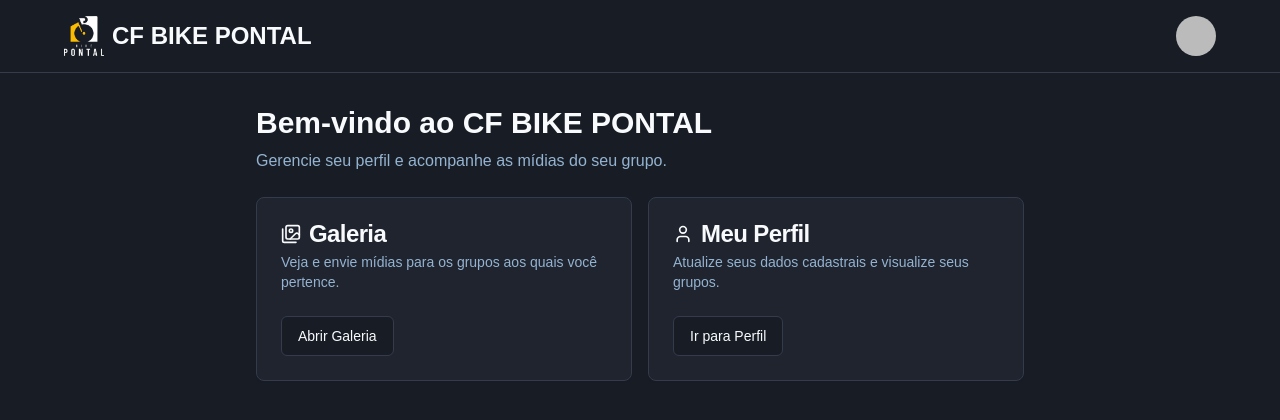
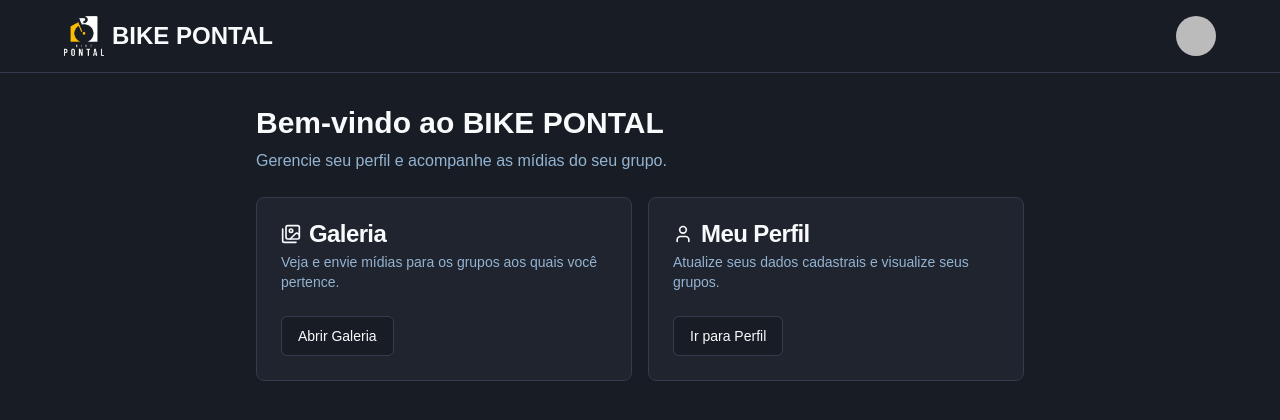
Before and after one commit to edsontomaz/CFBP, a Next.js app: page / in a window 1280 px wide. Shown: the top 420 px of the page. Built offline with nearby package versions, Linux system fonts and the light colour scheme; no server answers; the database is empty; sample sign-in values are in the browser's storage.

Commit message:
Renomeia marca para BIKE PONTAL

```diff
--- a/src/app/layout.tsx
+++ b/src/app/layout.tsx
@@ -5,7 +5,7 @@
 import { PwaRegister } from "@/components/pwa-register";
 
 export const metadata: Metadata = {
-  title: "CF BIKE PONTAL",
+  title: "BIKE PONTAL",
   description: "AI-powered bike route planning",
   manifest: "/manifest.json",
   icons: {
--- a/src/app/page.tsx
+++ b/src/app/page.tsx
@@ -73,7 +73,7 @@
       <main className="container mx-auto flex-1 p-4 md:p-8">
         <div className="mx-auto max-w-3xl space-y-6">
           <div>
-            <h1 className="text-3xl font-bold font-headline">Bem-vindo ao CF BIKE PONTAL</h1>
+            <h1 className="text-3xl font-bold font-headline">Bem-vindo ao BIKE PONTAL</h1>
             <p className="text-muted-foreground mt-2">Gerencie seu perfil e acompanhe as mídias do seu grupo.</p>
           </div>
 
--- a/src/components/header.tsx
+++ b/src/components/header.tsx
@@ -81,7 +81,7 @@
         <Link href="/" className="flex items-center gap-2 text-primary">
           <LogoHeader />
           <h1 className="text-2xl font-bold font-headline text-foreground">
-            CF BIKE PONTAL
+            BIKE PONTAL
           </h1>
         </Link>
 
--- a/src/components/logo-header.tsx
+++ b/src/components/logo-header.tsx
@@ -6,7 +6,7 @@
   return (
     <Image
       src="/cf-bike-pontal-logo.png"
-      alt="CF BIKE PONTAL Logo"
+      alt="BIKE PONTAL Logo"
       width={40}
       height={40}
       className={cn("h-10 w-10", className)}
--- a/src/components/logo-perfil.tsx
+++ b/src/components/logo-perfil.tsx
@@ -6,7 +6,7 @@
   return (
     <Image
       src="/logo-perfil.png"
-      alt="CF BIKE PONTAL Logo Perfil"
+      alt="BIKE PONTAL Logo Perfil"
       width={100}
       height={100}
       className={cn('rounded-full h-auto', className)}
```
Also changed, not shown: public/manifest.json.
